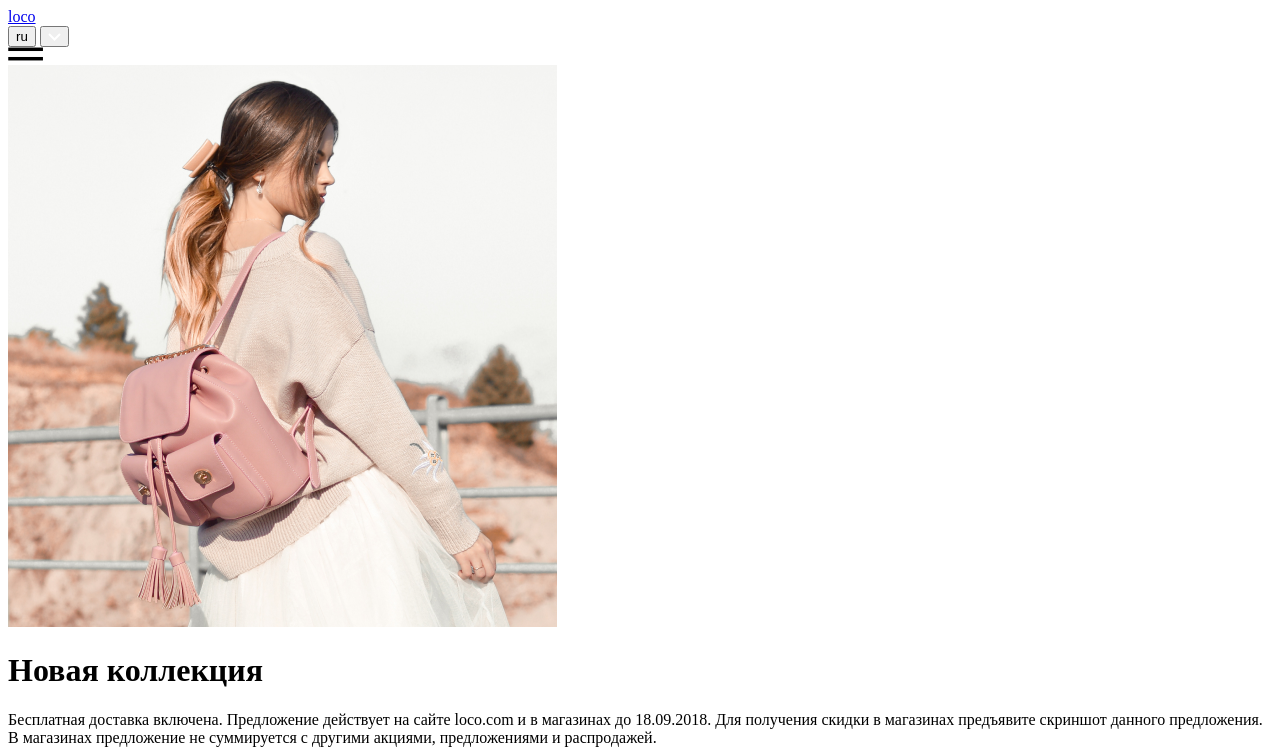
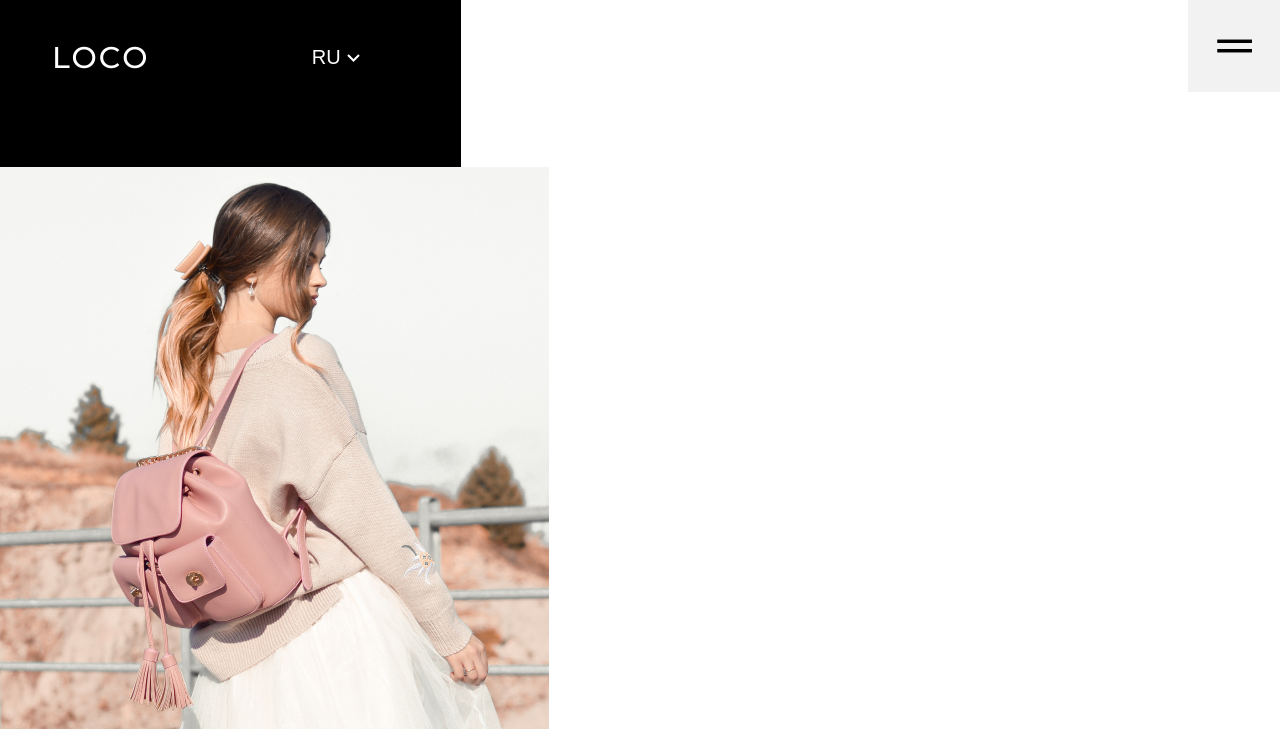
Before and after one commit to WebHeroSchool/loco1, a plain HTML site: page index.html in a window 1280 px wide. Shown: the top 751 px of the page. Drawn offline with Linux system fonts and the light colour scheme.

Commit message:
style.css added and changed

```diff
--- a/index.html
+++ b/index.html
@@ -4,6 +4,7 @@
   		<meta charset="utf-8">
 		<title>LOCO project</title>
 		<link rel="stylesheet" href="./fonts.css">
+		<link rel="stylesheet" href="./style.css">
 	</head>
 	<body>
 		<header class="header">
--- /dev/null
+++ b/style.css
@@ -0,0 +1,122 @@
+* {
+	-webkit-box-sizing: border-box;
+	        box-sizing: border-box;
+}
+
+html, body {
+	font-family: 'Montserrat', sans-serif;
+	margin: 0;
+	min-width: 320px;
+}
+
+.header-wrap {
+    background: -webkit-gradient(linear, left top, right top, color-stop(50%, black), color-stop(50%, white));
+    background: linear-gradient(to right, black 50%, white 50%);
+    width: 100%;
+}
+
+.header__nav {
+    background: linear-gradient(to right, black 461px, white 461px);
+	display: -webkit-box;
+	display: -ms-flexbox;
+	display: flex;
+	margin: 0 auto;
+    padding-bottom: 75px;
+    width: 100%;
+}
+
+.header__menu {
+	display: -webkit-box;
+	display: -ms-flexbox;
+	display: flex;
+	-webkit-box-pack: end;
+	    -ms-flex-pack: end;
+	        justify-content: flex-end;
+	width: 100%;
+}
+
+.header__menu-burger {
+	display: -webkit-box;
+	display: -ms-flexbox;
+	display: flex;
+	width: 92px;
+	height: 92px;
+	background: #F2F2F2;
+	-webkit-box-align: center;
+	    -ms-flex-align: center;
+	        align-items: center;
+	-webkit-box-orient: vertical;
+	-webkit-box-direction: normal;
+	    -ms-flex-direction: column;
+	        flex-direction: column;
+	-webkit-box-pack: center;
+	    -ms-flex-pack: center;
+	        justify-content: center;
+}
+
+
+.header-blackside {
+	display: -webkit-box;
+	display: -ms-flexbox;
+	display: flex;
+	-webkit-box-pack: justify;
+	    -ms-flex-pack: justify;
+	        justify-content: space-between;
+
+	-webkit-box-align: center;
+	    -ms-flex-align: center;
+	        align-items: center;
+	width: 40%;
+}
+
+.header-blackside__logo,
+.header__lang,
+.first-page__btn-next,
+.second-page__subtitle,
+.page-link,
+.third-page__subtitle {
+	text-transform: uppercase;
+}
+
+.header-blackside__logo {
+    color: #FFF;
+    cursor: pointer;
+	font-style: normal;
+	font-weight: 500;
+	font-size: 30px;
+	line-height: 37px;
+	letter-spacing: .07em;
+    text-decoration: none;
+    margin: 0;
+	padding: 23px 0 0 52px;
+}
+
+.header-blackside__language {
+    cursor: pointer;
+	display: -webkit-box;
+	display: -ms-flexbox;
+	display: flex;
+	-webkit-box-pack: center;
+	    -ms-flex-pack: center;
+	        justify-content: center;
+	text-align: center;
+	margin: 0;
+	padding-top: 23px;
+}
+
+.header__lang {
+    background: transparent;
+    border: none;
+    color: #FFF;
+    cursor: pointer;
+	font-weight: 500;
+    font-size: 20px;
+    text-align: right;
+    padding: 0;
+
+}
+
+.header__lang_arrow {
+	background: transparent;
+	border: none;
+}
```
